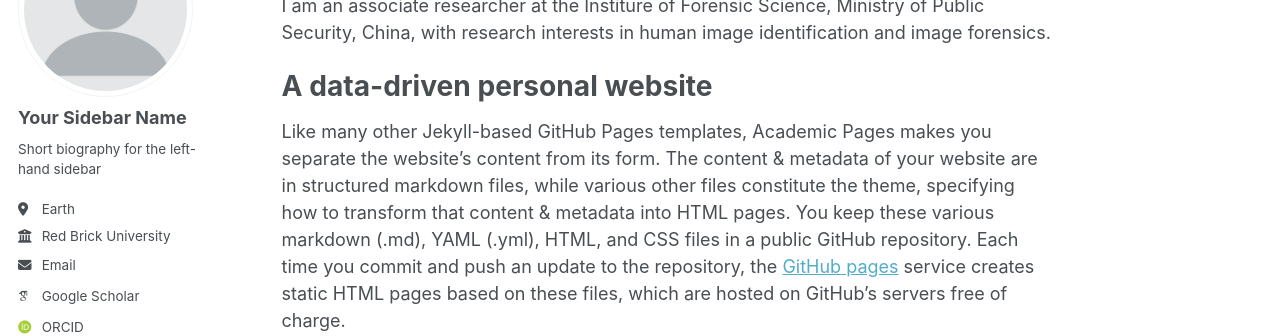
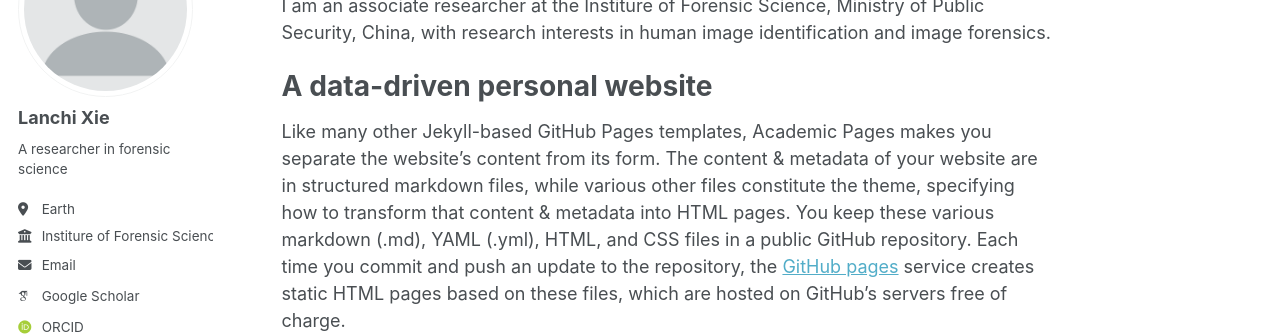
Before and after one commit to montoyaoo/xielanchi, a Jekyll site: the page built from _pages/about.md, in a window 1280 px wide. Shown: the part 177-513 px from the top of the page. Built offline with Jekyll 4.4.1, drawn with Linux system fonts in a browser that asks for light colours; some web fonts are replaced.

Commit message:
Update _config.yml

```diff
--- a/_config.yml
+++ b/_config.yml
@@ -23,13 +23,13 @@ repository               : "academicpages/academicpages.github.io"
 author:
   # Biographic information
   avatar           : "profile.png"
-  name             : "Your Sidebar Name"
+  name             : "Lanchi Xie"
   pronouns         : # example: "she/her"
-  bio              : "Short biography for the left-hand sidebar"
+  bio              : "A researcher in forensic science"
   location         : "Earth"
-  employer         : "Red Brick University"
+  employer         : "Institure of Forensic Science, Ministry of Public Security, China"
   uri              : # URL
-  email            : "none@example.org"
+  email            : "xielanchi@cifs.gov.cn"
 
   # Academic websites
   arxiv            : # URL - Update with the correct link to your profile
```
